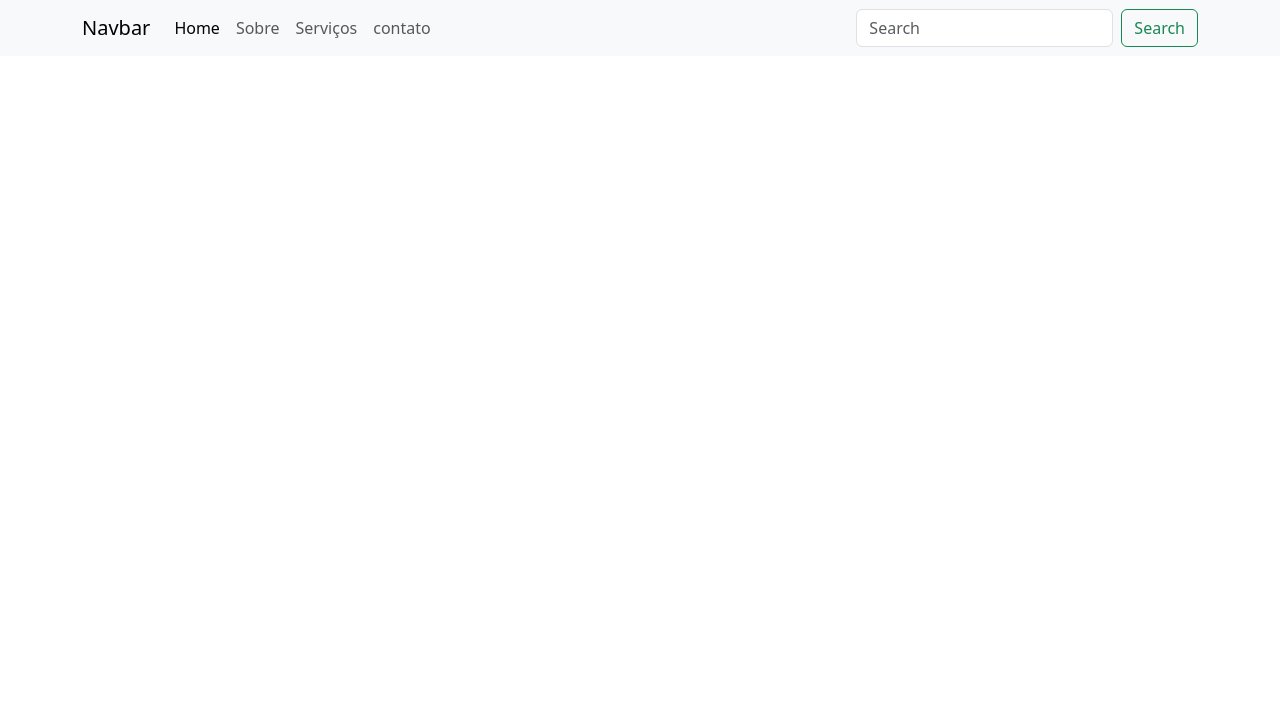
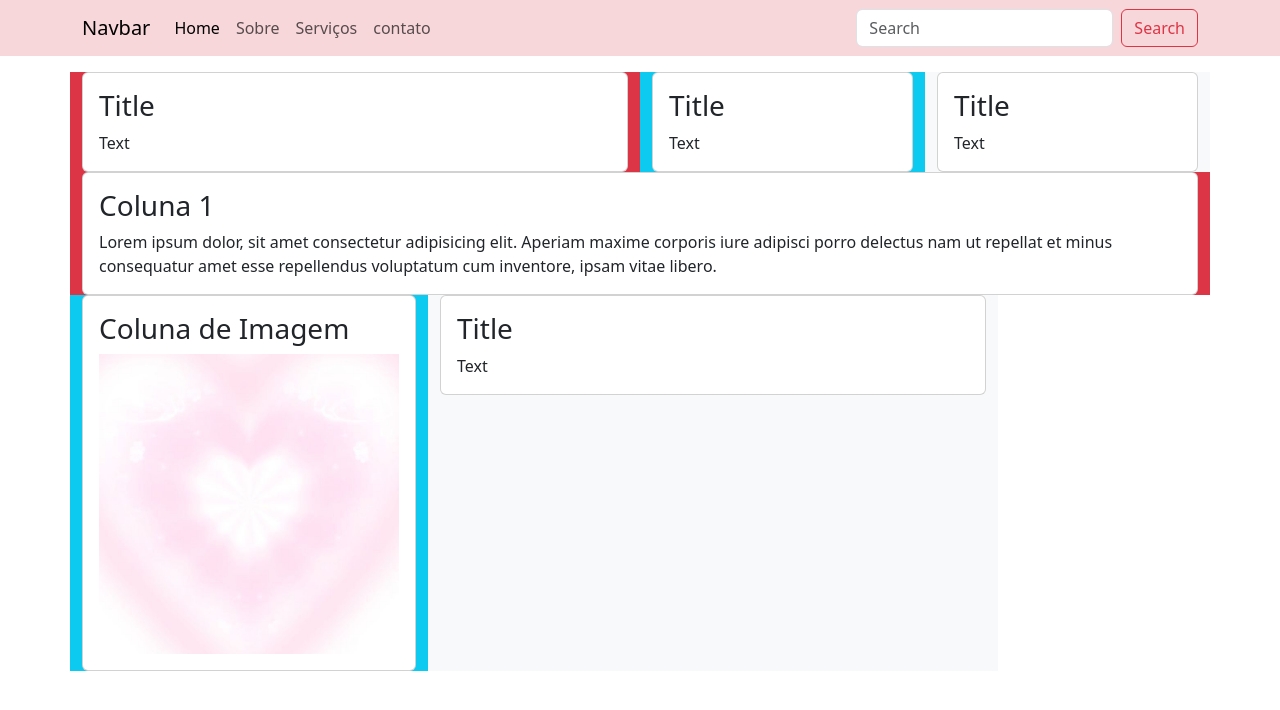
Before and after one commit to Ariane-dev/revisao, a plain HTML site: page index.html in a window 1280 px wide. Drawn offline with Linux system fonts and the light colour scheme.

Commit message:
popopopipipi

```diff
--- a/index.html
+++ b/index.html
@@ -8,7 +8,7 @@
 </head>
 <body>
     <nav
-        class="navbar navbar-expand-sm navbar-light bg-light"
+        class="navbar navbar-expand-sm navbar-light bg-danger-subtle"
     >
         <div class="container">
             <a class="navbar-brand" href="#">Navbar</a>
@@ -48,7 +48,7 @@
                         placeholder="Search"
                     />
                     <button
-                        class="btn btn-outline-success my-2 my-sm-0"
+                        class="btn btn-outline-danger my-2 my-sm-0"
                         type="submit"
                     >
                         Search
@@ -57,6 +57,66 @@
             </div>
         </div>
     </nav>
+    <div class="container mt-3">
+        <div class="row ">
+            <div class="col-6 bg-danger">
+                <div class="card">
+                    <div class="card-body">
+                        <h3 class="card-title">Title</h3>
+                        <p class="card-text">Text</p>
+                    </div>
+                </div>
+            </div>
+            <div class="col-3 bg-info">
+                <div class="card">
+                    <div class="card-body">
+                        <h3 class="card-title">Title</h3>
+                        <p class="card-text">Text</p>
+                    </div>
+                </div>
+            </div>
+            <div class="col-3 bg-light">
+                <div class="card">
+                    <div class="card-body">
+                        <h3 class="card-title">Title</h3>
+                        <p class="card-text">Text</p>
+                    </div>
+                </div>
+            </div>
+        </div>
+        <div class="row ">
+            <div class="col-auto bg-danger">
+                <div class="card">
+                    <div class="card-body">
+                        <h3 class="card-title">Coluna 1</h3>
+                        <p class="card-text">Lorem ipsum dolor, sit amet consectetur adipisicing elit.
+                            Aperiam maxime corporis iure adipisci porro delectus nam ut repellat et minus
+                            consequatur amet esse repellendus voluptatum cum inventore, ipsam vitae libero.</p>
+                    </div>
+                </div>
+            </div>
+            <div class="col-auto bg-info">
+                <div class="card">
+                    <div class="card-body">
+                        <h3 class="card-title">Coluna de Imagem</h3>
+                        <img src="img/quadrada1.jpg"
+                        alt="imagem de uma paisagem"
+                        style="max-width: 300px;"
+                        >
+                    </div>
+                </div>
+            </div>
+            <div class="col-6 bg-light">
+                <div class="card">
+                    <div class="card-body">
+                        <h3 class="card-title">Title</h3>
+                        <p class="card-text">Text</p>
+                    </div>
+                </div>
+            </div>
+        </div>
+
+    </div>
 
 
     <script src="bootstrap/bootstrap/js/bootstrap.js"></script>
```
Also changed, not shown: bootstrap/bootstrap/css/bootstrap.css, img/quadrada1.jpg (added), img/quadrada3.jpg (added).
